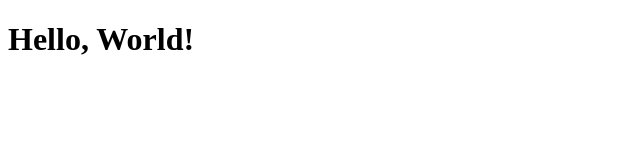
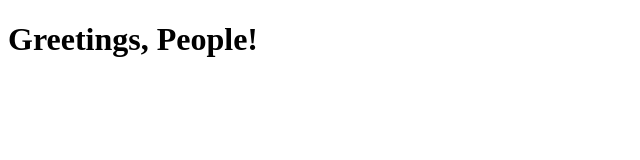
Before and after one commit to atorre112/CS3338-first-project, a plain HTML site: page index.html in a window 1280 px wide. Shown: the whole page, without its empty margins (0-640 px from the left). Drawn offline with Linux system fonts and the light colour scheme.

Commit message:
Update index.html

```diff
--- a/index.html
+++ b/index.html
@@ -6,6 +6,6 @@
     <title>My First Project</title>
 </head>
 <body>
-    <h1>Hello, World!</h1>
+    <h1>Greetings, People!</h1>
 </body>
 </html>
```
